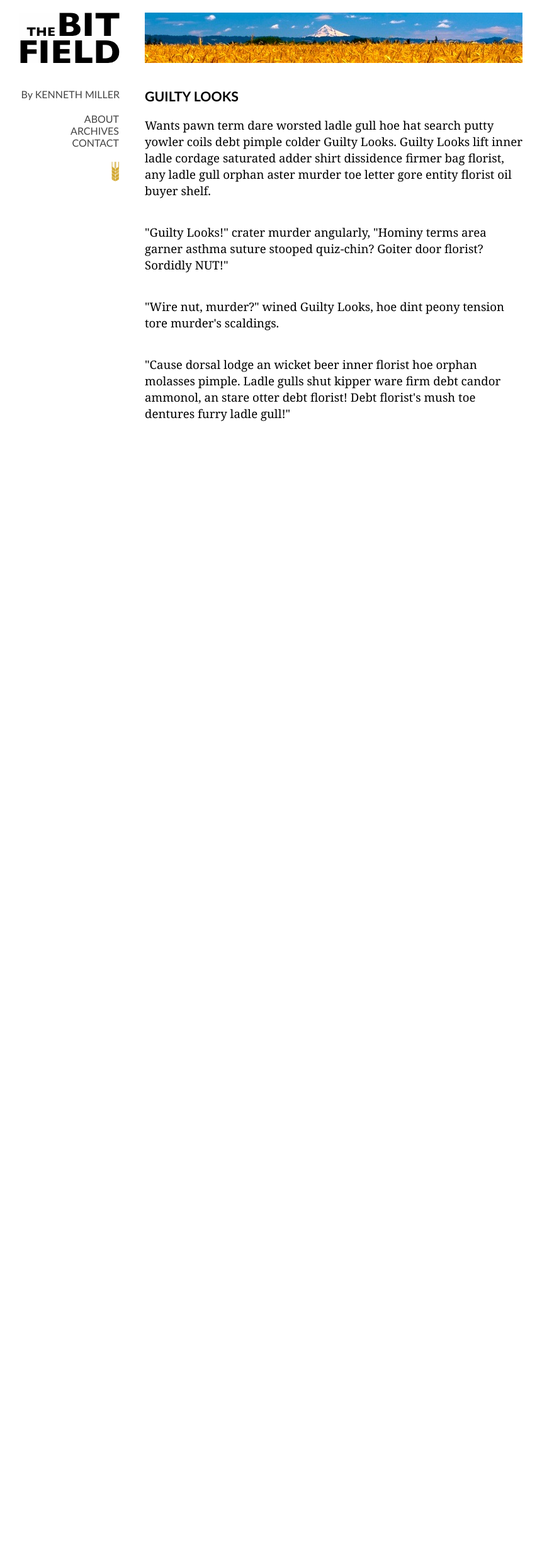
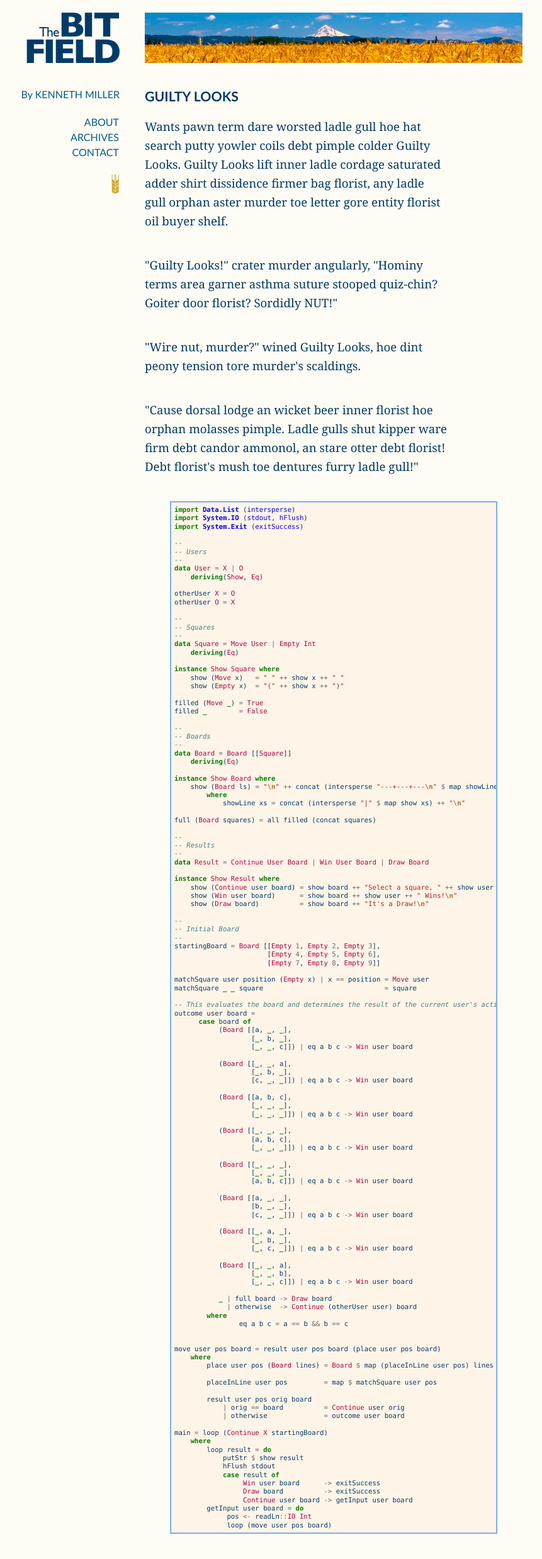
Before and after one commit to kemiller/blog, a Jekyll site: the page built from _posts/2010-11-27-guilty-looks.html, in a window 1280 px wide. Shown: the whole page at 63% size, without its empty margins (130-991 px from the left). Built offline with Jekyll 4.4.1, drawn with Linux system fonts in a browser that asks for light colours; before the commit the page ends 2060 px from its top, so only the background shows below that.

Commit message:
adding pygments, changing images, new colors

```diff
--- a/_config.yml
+++ b/_config.yml
@@ -2,3 +2,5 @@ server: true
 auto: true
 
 permalink: pretty
+
+pygments: true
--- a/_layouts/default.html
+++ b/_layouts/default.html
@@ -2,8 +2,8 @@
 <html>
 	<head>
 		<title>The Bit Field</title>
-
 		<link href="/css/default.css" media="screen" rel="stylesheet" type="text/css" />
+		<link href="/css/pygments.css" media="screen" rel="stylesheet" type="text/css" />
 	</head>
 
 	<body>
--- a/_layouts/post.html
+++ b/_layouts/post.html
@@ -2,8 +2,8 @@
 <html>
 	<head>
     <title>The Bit Field: {{ page.title | titleize }} </title>
-
 		<link href="/css/default.css" media="screen" rel="stylesheet" type="text/css" />
+		<link href="/css/pygments.css" media="screen" rel="stylesheet" type="text/css" />
 	</head>
 
 	<body>
--- a/_posts/2010-11-27-guilty-looks.html
+++ b/_posts/2010-11-27-guilty-looks.html
@@ -18,3 +18,128 @@ Wants pawn term dare worsted ladle gull hoe hat search putty yowler coils debt p
 <p>
 "Cause dorsal lodge an wicket beer inner florist hoe orphan molasses pimple. Ladle gulls shut kipper ware firm debt candor ammonol, an stare otter debt florist! Debt florist's mush toe dentures furry ladle gull!"
 </p>
+
+{% highlight haskell -%}
+import Data.List (intersperse)
+import System.IO (stdout, hFlush)
+import System.Exit (exitSuccess)
+
+--
+-- Users
+--
+data User = X | O
+    deriving(Show, Eq)
+
+otherUser X = O
+otherUser O = X
+
+--
+-- Squares
+--
+data Square = Move User | Empty Int
+    deriving(Eq)
+
+instance Show Square where
+    show (Move x)   = " " ++ show x ++ " "
+    show (Empty x)  = "(" ++ show x ++ ")"
+
+filled (Move _) = True
+filled _        = False
+
+--
+-- Boards
+--
+data Board = Board [[Square]]
+    deriving(Eq)
+
+instance Show Board where
+    show (Board ls) = "\n" ++ concat (intersperse "---+---+---\n" $ map showLine ls) ++ "\n"
+        where
+            showLine xs = concat (intersperse "|" $ map show xs) ++ "\n"
+
+full (Board squares) = all filled (concat squares)
+
+--
+-- Results
+--
+data Result = Continue User Board | Win User Board | Draw Board
+
+instance Show Result where
+    show (Continue user board) = show board ++ "Select a square, " ++ show user ++ ": "
+    show (Win user board)      = show board ++ show user ++ " Wins!\n"
+    show (Draw board)          = show board ++ "It's a Draw!\n"
+
+--
+-- Initial Board
+--
+startingBoard = Board [[Empty 1, Empty 2, Empty 3],
+                       [Empty 4, Empty 5, Empty 6],
+                       [Empty 7, Empty 8, Empty 9]]
+
+matchSquare user position (Empty x) | x == position = Move user
+matchSquare _ _ square                              = square
+
+-- This evaluates the board and determines the result of the current user's action
+outcome user board =
+      case board of
+           (Board [[a, _, _],
+                   [_, b, _],
+                   [_, _, c]]) | eq a b c -> Win user board
+
+           (Board [[_, _, a],
+                   [_, b, _],
+                   [c, _, _]]) | eq a b c -> Win user board
+
+           (Board [[a, b, c],
+                   [_, _, _],
+                   [_, _, _]]) | eq a b c -> Win user board
+
+           (Board [[_, _, _],
+                   [a, b, c],
+                   [_, _, _]]) | eq a b c -> Win user board
+
+           (Board [[_, _, _],
+                   [_, _, _],
+                   [a, b, c]]) | eq a b c -> Win user board
+
+           (Board [[a, _, _],
+                   [b, _, _],
+                   [c, _, _]]) | eq a b c -> Win user board
+
+           (Board [[_, a, _],
+                   [_, b, _],
+                   [_, c, _]]) | eq a b c -> Win user board
+
+           (Board [[_, _, a],
+                   [_, _, b],
+                   [_, _, c]]) | eq a b c -> Win user board
+
+           _ | full board -> Draw board
+             | otherwise  -> Continue (otherUser user) board
+	where
+		eq a b c = a == b && b == c
+
+
+move user pos board = result user pos board (place user pos board)
+    where
+        place user pos (Board lines) = Board $ map (placeInLine user pos) lines
+
+        placeInLine user pos         = map $ matchSquare user pos
+
+        result user pos orig board
+            | orig == board          = Continue user orig
+            | otherwise              = outcome user board
+
+main = loop (Continue X startingBoard)
+    where
+        loop result = do
+            putStr $ show result
+            hFlush stdout
+            case result of
+                 Win user board      -> exitSuccess
+                 Draw board          -> exitSuccess
+                 Continue user board -> getInput user board
+        getInput user board = do
+             pos <- readLn::IO Int
+             loop (move user pos board)
+{% endhighlight %}
--- a/_posts/2010-11-28-ladle-rat-rotten-hut.html
+++ b/_posts/2010-11-28-ladle-rat-rotten-hut.html
@@ -40,5 +40,3 @@ seeking bet. Armor ticking arson burden barter an shirker cockles.&#148;
 <span class="annotation">Boo!</span>
 <pre>$ foo bar</pre>
 </p>
-
-<script src="https://gist.github.com/712803.js?file=Tic%20Tac%20Toe%20in%20Haskell.hs"></script>
--- a/css/default.css
+++ b/css/default.css
@@ -1,6 +1,8 @@
+/* @override http://localhost:4000/css/default.css */
 
-body { width: 960px; margin: 20px auto 40px auto; height: 2000px; padding: 0px; }
+body { width: 960px; margin: 20px auto 40px auto; height: 2000px; padding: 0px; background-color: #FFFCF5; color: #003B67; }
 a { text-decoration: none; color: inherit; }
+img { border: 0px; }
 a:hover { border-bottom: 1px solid #7aaff1; }
 a.plain:hover { border: none; }
 
@@ -8,9 +10,9 @@ a.plain:hover { border: none; }
 #header img { margin-top: auto;}
 #header img#field { position: absolute; left: 200px; }
 
-#sidebar { width: 160px; text-align: right; margin-right: 40px; font-family: "Gill Sans","Arial",sans-serif; float: left; color: #444; }
+#sidebar { width: 160px; text-align: right; margin-right: 40px; font-family: "Gill Sans","Arial",sans-serif; float: left; color: #005B87; }
 #sidebar ul { margin-bottom: 20px; padding: 0px; margin-top: 0px; }
-#sidebar li { list-style-type: none; white-space: nowrap; margin: 0px; }
+#sidebar li { list-style-type: none; white-space: nowrap; margin: 0px; height: 24px; }
 #sidebar a { padding: 0px 1px 0px 2px; }
 
 #main { width: 600px; float: left; padding 0px; margin: 0px; }
@@ -20,14 +22,13 @@ a.plain:hover { border: none; }
 #main h2 { font-size: 14pt;  }
 #main h3 { font-size: 12pt;  }
 
-#main p { margin-bottom: 40px; line-height: 26px; position: relative; font-size: 14pt; font-family: "Georgia",serif; }
+#main p { margin-bottom: 40px; line-height: 30px; position: relative; font-size: 14pt; font-family: "Georgia",serif; width: 480px; }
 #main p a { border-bottom: 1px solid #7aaff1; }
 
-#main hr { height: 32px; border: 0px; background: #fff url(/images/hr.png) no-repeat scroll center; margin-bottom: 48px; }
+#main hr { height: 32px; border: 0px; background: #FFFCF5 url(/images/hr.png) no-repeat scroll center; margin-bottom: 88px; margin-top:  80px;}
 
-#main .annotation { display: block; position: absolute; left: 600px; top: 0px; width: 160px; margin: 0px 0px 10px 40px; font-family: "Gill Sans","Arial Black",sans-serif; font-size: 9px; font-weight: bold; line-height: 16px; color: #2e2e2e; }
+#main .annotation { display: block; position: absolute; left: 600px; top: 0px; width: 160px; margin: 0px 0px 10px 40px; font-family: "Gill Sans","Arial Black",sans-serif; font-size: 9px; font-weight: bold; line-height: 16px; color: #004B77; }
 
-#main pre { font-family: "Consolas","Bitstream Vera Mono","Lucida Console","Courier",monospace; font-size: 9pt; overflow: hidden; background-color: #FFFAED; padding: 20px; margin: 0px 0px 40px 0px; border: 2px solid #7aaff1; }
-#main .gist .gist-file .gist-data pre .line { font-family: "Consolas","Bitstream Vera Mono","Lucida Console",monospace; font-size: 8pt; background-color: #FFFAED; }
-#main .gist .gist-file .gist-data pre { background-color: #FFFAED !important; }
-#main .gist div.gist-file { margin-bottom: 40px; border: 2px solid #7aaff1; }
+#main pre { font-family: "Consolas","Bitstream Vera Mono","Courier",monospace; font-size: 9pt; overflow: hidden; background-color: #FFF4E8; padding: 20px; margin: 0px 0px 40px 0px; border: 2px solid #7aaff1; }
+#main .highlight pre { padding: 5px; font-size: 8pt; }
+#main .highlight code { font-family: "Consolas","Bitstream Vera Mono","Courier",monospace;  }
--- /dev/null
+++ b/css/pygments.css
@@ -0,0 +1,66 @@
+
+.highlight pre td.linenos { background-color: #f0f0f0; padding-right: 10px; }
+.highlight pre span.lineno { background-color: #f0f0f0; padding: 0 5px 0 5px; }
+.highlight pre { line-height: 125%; }
+.highlight pre .hll { background-color: #ffffcc }
+/* .highlight pre  { background: #f8f8f8; } */
+.highlight pre .c { color: #408080; font-style: italic } /* Comment */
+.highlight pre .err { border: 1px solid #FF0000 } /* Error */
+.highlight pre .k { color: #008000; font-weight: bold } /* Keyword */
+.highlight pre .o { color: #666666 } /* Operator */
+.highlight pre .cm { color: #408080; font-style: italic } /* Comment.Multiline */
+.highlight pre .cp { color: #BC7A00 } /* Comment.Preproc */
+.highlight pre .c1 { color: #408080; font-style: italic } /* Comment.Single */
+.highlight pre .cs { color: #408080; font-style: italic } /* Comment.Special */
+.highlight pre .gd { color: #A00000 } /* Generic.Deleted */
+.highlight pre .ge { font-style: italic } /* Generic.Emph */
+.highlight pre .gr { color: #FF0000 } /* Generic.Error */
+.highlight pre .gh { color: #000080; font-weight: bold } /* Generic.Heading */
+.highlight pre .gi { color: #00A000 } /* Generic.Inserted */
+.highlight pre .go { color: #808080 } /* Generic.Output */
+.highlight pre .gp { color: #000080; font-weight: bold } /* Generic.Prompt */
+.highlight pre .gs { font-weight: bold } /* Generic.Strong */
+.highlight pre .gu { color: #800080; font-weight: bold } /* Generic.Subheading */
+.highlight pre .gt { color: #0040D0 } /* Generic.Traceback */
+.highlight pre .kc { color: #008000; font-weight: bold } /* Keyword.Constant */
+.highlight pre .kd { color: #008000; font-weight: bold } /* Keyword.Declaration */
+.highlight pre .kn { color: #008000; font-weight: bold } /* Keyword.Namespace */
+.highlight pre .kp { color: #008000 } /* Keyword.Pseudo */
+.highlight pre .kr { color: #008000; font-weight: bold } /* Keyword.Reserved */
+.highlight pre .kt { color: #B00040 } /* Keyword.Type */
+.highlight pre .m { color: #666666 } /* Literal.Number */
+.highlight pre .s { color: #BA2121 } /* Literal.String */
+.highlight pre .na { color: #7D9029 } /* Name.Attribute */
+.highlight pre .nb { color: #008000 } /* Name.Builtin */
+.highlight pre .nc { color: #0000FF; font-weight: bold } /* Name.Class */
+.highlight pre .no { color: #880000 } /* Name.Constant */
+.highlight pre .nd { color: #AA22FF } /* Name.Decorator */
+.highlight pre .ni { color: #999999; font-weight: bold } /* Name.Entity */
+.highlight pre .ne { color: #D2413A; font-weight: bold } /* Name.Exception */
+.highlight pre .nf { color: #0000FF } /* Name.Function */
+.highlight pre .nl { color: #A0A000 } /* Name.Label */
+.highlight pre .nn { color: #0000FF; font-weight: bold } /* Name.Namespace */
+.highlight pre .nt { color: #008000; font-weight: bold } /* Name.Tag */
+.highlight pre .nv { color: #19177C } /* Name.Variable */
+.highlight pre .ow { color: #AA22FF; font-weight: bold } /* Operator.Word */
+.highlight pre .w { color: #bbbbbb } /* Text.Whitespace */
+.highlight pre .mf { color: #666666 } /* Literal.Number.Float */
+.highlight pre .mh { color: #666666 } /* Literal.Number.Hex */
+.highlight pre .mi { color: #666666 } /* Literal.Number.Integer */
+.highlight pre .mo { color: #666666 } /* Literal.Number.Oct */
+.highlight pre .sb { color: #BA2121 } /* Literal.String.Backtick */
+.highlight pre .sc { color: #BA2121 } /* Literal.String.Char */
+.highlight pre .sd { color: #BA2121; font-style: italic } /* Literal.String.Doc */
+.highlight pre .s2 { color: #BA2121 } /* Literal.String.Double */
+.highlight pre .se { color: #BB6622; font-weight: bold } /* Literal.String.Escape */
+.highlight pre .sh { color: #BA2121 } /* Literal.String.Heredoc */
+.highlight pre .si { color: #BB6688; font-weight: bold } /* Literal.String.Interpol */
+.highlight pre .sx { color: #008000 } /* Literal.String.Other */
+.highlight pre .sr { color: #BB6688 } /* Literal.String.Regex */
+.highlight pre .s1 { color: #BA2121 } /* Literal.String.Single */
+.highlight pre .ss { color: #19177C } /* Literal.String.Symbol */
+.highlight pre .bp { color: #008000 } /* Name.Builtin.Pseudo */
+.highlight pre .vc { color: #19177C } /* Name.Variable.Class */
+.highlight pre .vg { color: #19177C } /* Name.Variable.Global */
+.highlight pre .vi { color: #19177C } /* Name.Variable.Instance */
+.highlight pre .il { color: #666666 } /* Literal.Number.Integer.Long */
```
Also changed, not shown: images/Wheat-icon.png, images/hr.png, images/name.png, 1 other file.
